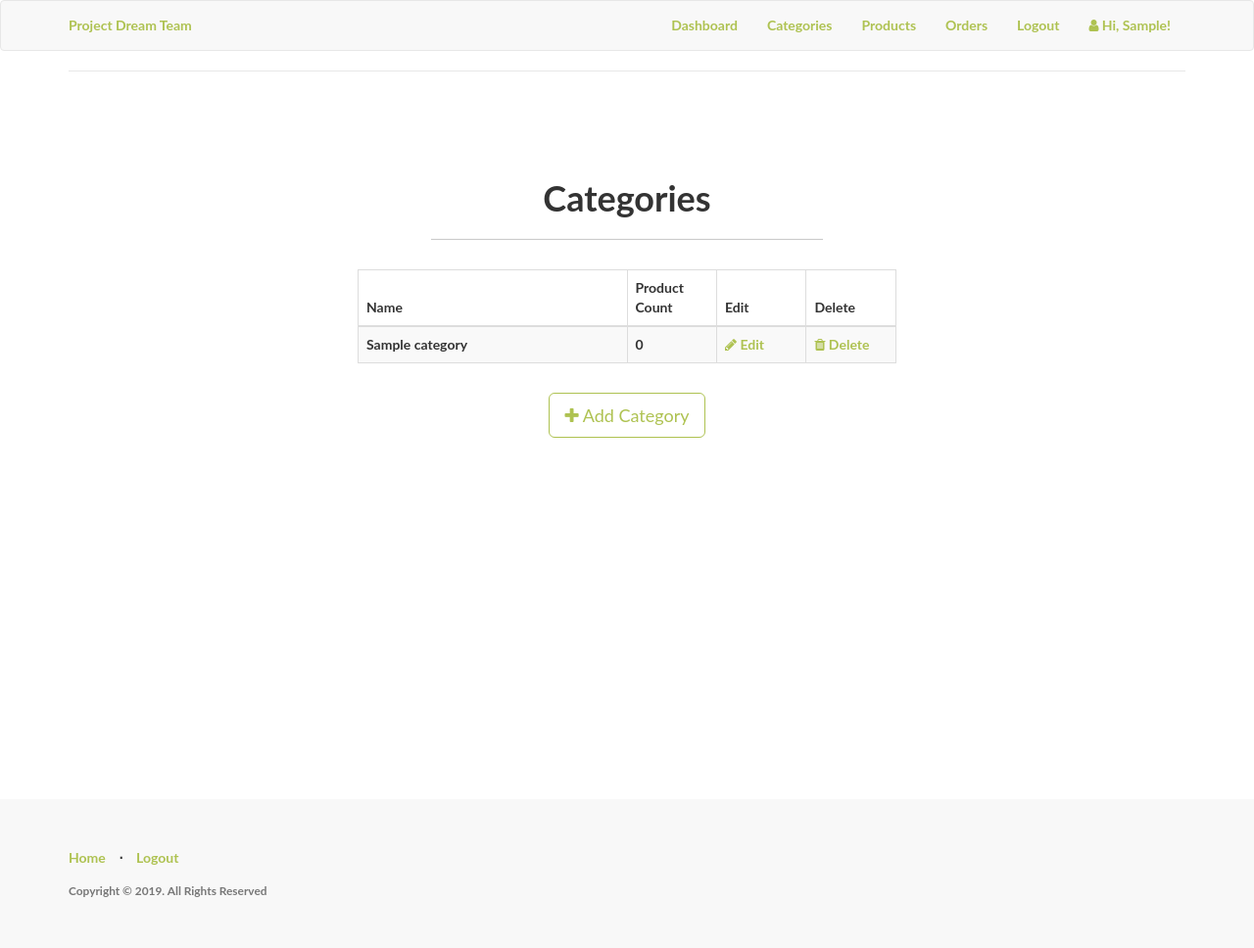
After one commit to Iamdavidonuh/shop, a Flask app: page /admin/categories in a window 1280 px wide. The commit adds this page. Shown: the whole page at 98% size. Run offline with Flask 2, Linux system fonts and the light colour scheme; a user stored in the database is signed in; tables that the repository leaves empty hold one stand-in row (values such as "Sample post"); some libraries are stand-ins or nearby versions.

Commit message:
admin can add, edit, delete entries in db table name Categories

```diff
--- a/app/__init__.py
+++ b/app/__init__.py
@@ -13,8 +13,8 @@ db = SQLAlchemy(app)
 #db.create_all
 migrate = Migrate(app, db)
 
-login = LoginManager(app)
-login.login_view = 'auth.login'
+login_manager = LoginManager(app)
+login_manager.login_view = 'auth.login'
 
 Bootstrap(app)
 
--- a/app/admin/routes.py
+++ b/app/admin/routes.py
@@ -1,3 +1,105 @@
-from flask import flash, render_template, Blueprint
+from flask import ( flash, render_template, Blueprint, url_for, abort, redirect
+)
+from flask_login import current_user, login_required
+from app.admin.forms import CategoriesForm
+from app.models import Categories
+from app import db
 
 admin = Blueprint('admin', __name__)
+
+
+
+def check_admin():
+	if not current_user.is_admin:
+		abort(403)
+
+
+@admin.route('/categories', methods = ['GET','POST'])
+@login_required
+def list_categories():
+	'''
+	Get all product categories
+	first check if user is an admin
+	'''
+
+
+	check_admin()
+
+	categories = Categories.query.all()
+
+	return render_template('admin/categories/categories.html', title = "Product Categories",
+		categories = categories)
+
+
+@admin.route('/categories/add/', methods = ['GET','POST'])
+def add_category():
+	"""
+	add a category to the
+	database
+	"""
+	check_admin()
+
+	add_category = True
+
+	form = CategoriesForm()
+
+	if form.validate_on_submit():
+		category = Categories(category_name=form.name.data)
+		try:
+			#add the category to the database
+			db.session.add(category)
+			db.session.commit()
+			flash("You have successfully added a new category")
+
+		except Exception as e:
+			#incase category name already exists
+			flash('Error: category name already exits. ')
+
+			#return to the categories page
+		return redirect(url_for('admin.list_categories'))
+	return render_template('admin/categories/category.html', action = "Add", form = form,
+		add_category = add_category, title = "Add Categories")
+
+
+
+@admin.route('/categories/edit/<int:id>', methods = ["GET","POST"])
+def edit_category(id):
+	'''
+		Edit a category name
+	'''
+
+	check_admin()
+
+	add_category = False
+
+	category = Categories.query.get_or_404(id)
+
+	form =CategoriesForm(obj=category)
+	if form.validate_on_submit():
+		category.category_name = form.name.data
+		db.session.commit()
+		flash("You have successfully edited the category")
+
+		#redirect to the categories page
+		return redirect(url_for('admin.list_categories'))
+	#form.description.data = category.description
+	form.name.data = category.category_name
+
+	return render_template('admin/categories/category.html', action="Edit",
+                           add_category=add_category, form=form,
+                           category=category, title="Edit Category")
+
+
+
+
+@admin.route('/categories/delete/<int:id>')
+def delete_category(id):
+	category = Categories.query.get_or_404(id)
+	db.session.delete(category)
+	db.session.commit()
+	flash("You have successfully deleted a Category")
+
+	#redirect to Cateogries page
+	return redirect(url_for('admin.list_categories'))
+
+	return render_template(title = "Delete Category")
--- a/app/models.py
+++ b/app/models.py
@@ -1,4 +1,4 @@
-from app import db, login
+from app import db, login_manager
 from datetime import datetime
 from werkzeug.security import generate_password_hash, check_password_hash
 from flask_login import UserMixin
@@ -45,7 +45,7 @@ class User(UserMixin, db.Model):
 
 
 
-@login.user_loader
+@login_manager.user_loader
 def load_user(id):
     return User.query.get(int(id))
 
--- a/app/static/css/style.css
+++ b/app/static/css/style.css
@@ -107,3 +107,22 @@ p.copyright {
   height: 100%;
   margin: 0 auto -4em;
 }
+
+.outer {
+    display: table;
+    /*
+    position: absolute;
+    */
+    height: 70%;
+    width: 100%;
+}
+
+.middle {
+    display: table-cell;
+    vertical-align: middle;
+}
+
+.inner {
+    margin-left: auto;
+    margin-right: auto;
+}
--- /dev/null
+++ b/app/templates/admin/categories/categories.html
@@ -0,0 +1,68 @@
+
+{% import "bootstrap/utils.html" as utils %}
+{% extends "header.html" %}
+{% block title %}Categories{% endblock %}
+{% block body %}
+<div class="content-section">
+  <div class="outer">
+    <div class="middle">
+      <div class="inner">
+        <br/>
+        <br/>
+        <h1 style="text-align:center;">Categories</h1>
+        {% if categories %}
+          <hr class="intro-divider">
+          <div class="center">
+            <table class="table table-striped table-bordered">
+              <thead>
+                <tr>
+                  <th width="45%"> Name </th>
+                  <!-- <th width="40%"> Description </th> -->
+                  <th width="15%"> Product Count </th>
+                  <th width="15%"> Edit </th>
+                  <th width="15%"> Delete </th>
+                </tr>
+              </thead>
+              <tbody>
+              {% for category in categories %}
+                <tr>
+                  <td> {{ category.category_name }} </td>
+                  <!-- add a category description if needed -->
+                  <td>
+                    {% if category.products %}
+                      {{ category.products.count() }}
+                    {% else %}
+                      0
+                    {% endif %}
+                  </td>
+                  <td>
+                    <a href="{{ url_for('admin.edit_category', id=category.id) }}">
+                      <i class="fa fa-pencil"></i> Edit
+                    </a>
+                  </td>
+                  <td>
+                    <a href="{{ url_for('admin.delete_category', id=category.id) }}">
+                      <i class="fa fa-trash"></i> Delete
+                    </a>
+                  </td>
+                </tr>
+              {% endfor %}
+              </tbody>
+            </table>
+          </div>
+          <div style="text-align: center">
+        {% else %}
+          <div style="text-align: center">
+            <h3> No categories have been added. </h3>
+            <hr class="intro-divider">
+        {% endif %}
+          <a href="{{ url_for('admin.add_category') }}" class="btn btn-default btn-lg">
+            <i class="fa fa-plus"></i>
+            Add Category
+          </a>
+        </div>
+      </div>
+    </div>
+  </div>
+</div>
+{% endblock %}
--- a/app/templates/header.html
+++ b/app/templates/header.html
@@ -31,7 +31,7 @@
                 {% if current_user.is_authenticated %}
                   {% if current_user.is_admin %}
                     <li><a href="{{ url_for('home.admin_dashboard') }}">Dashboard</a></li>
-                    <li><a href="#">Categories</a></li>
+                    <li><a href="{{ url_for('admin.list_categories') }}">Categories</a></li>
                     <li><a href="#">Products</a></li>
                     <li><a href="#">Orders</a></li>
                   {% else %}
```
Also changed, not shown: app/admin/forms.py (+15 -0 lines), app/templates/admin/categories/category.html (added, +32 -0 lines), app/shop.db.
